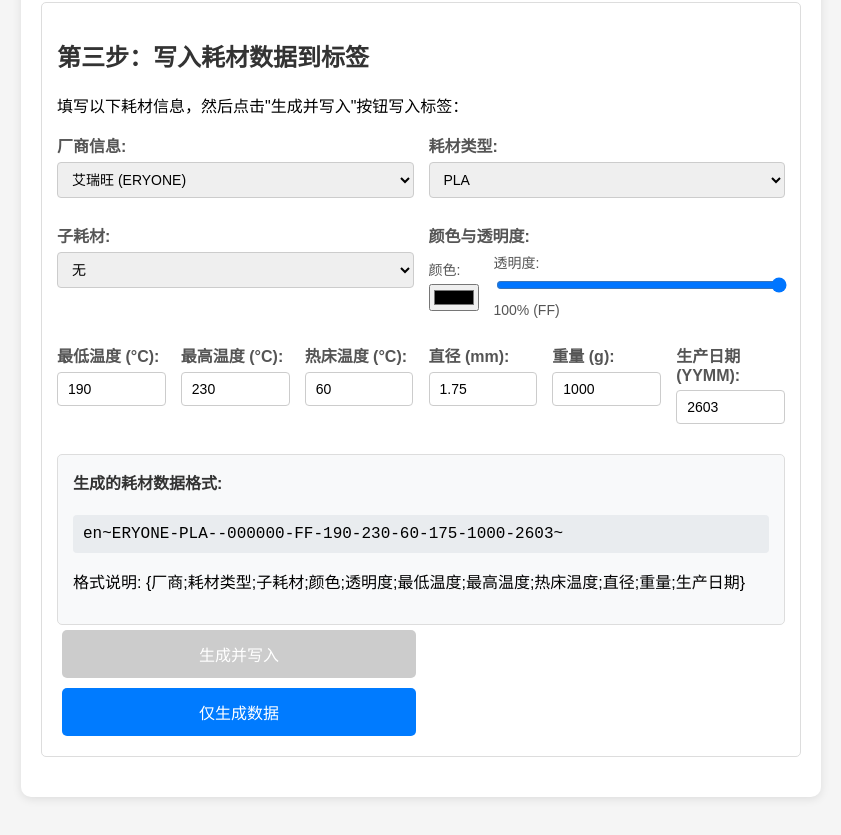
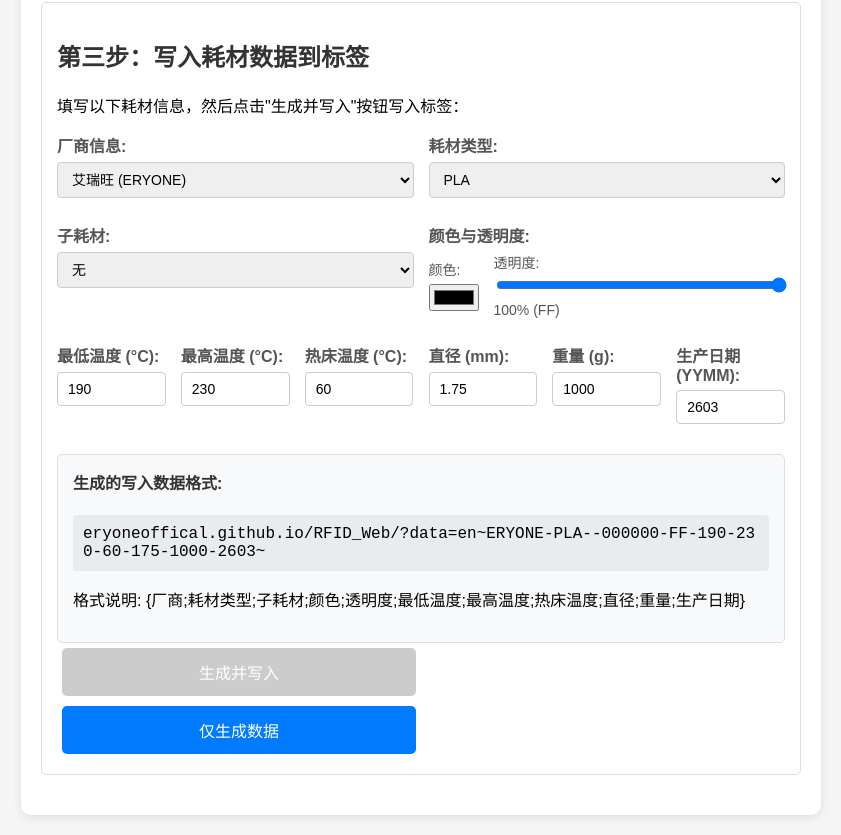
Before and after one commit to Eryoneoffical/RFID_Web, a plain HTML site: page index.html in a window 1280 px wide. Shown: the part 1019-1854 px from the top of the page, without its empty margins (219-1060 px from the left). Drawn offline with Linux system fonts and the light colour scheme.

Commit message:
生成数据格式修改

```diff
--- a/index.html
+++ b/index.html
@@ -552,7 +552,7 @@
             </div>
 
             <div class="generated-data">
-                <h4>生成的耗材数据格式:</h4>
+                <h4>生成的写入数据格式:</h4>
                 <div id="generatedFormat" class="raw-data">;ERYONE;PLA; ;000000;FF;190;230;60;175;1000;2602;</div>
                 <p>格式说明: {厂商;耗材类型;子耗材;颜色;透明度;最低温度;最高温度;热床温度;直径;重量;生产日期}</p>
             </div>
@@ -839,7 +839,7 @@
             const productionDate = productionDateInput.value || '2602';
 
             // 生成格式字符串
-            const materialData = `en~${manufacturer}-${materialType}-${subMaterial}-${color}-${opacityHex}-${minTemp}-${maxTemp}-${bedTemp}-${diameterInt}-${weight}-${productionDate}~`;
+            const materialData = `eryoneoffical.github.io/RFID_Web/?data=en~${manufacturer}-${materialType}-${subMaterial}-${color}-${opacityHex}-${minTemp}-${maxTemp}-${bedTemp}-${diameterInt}-${weight}-${productionDate}~`;
 
             return materialData;
         }
```
